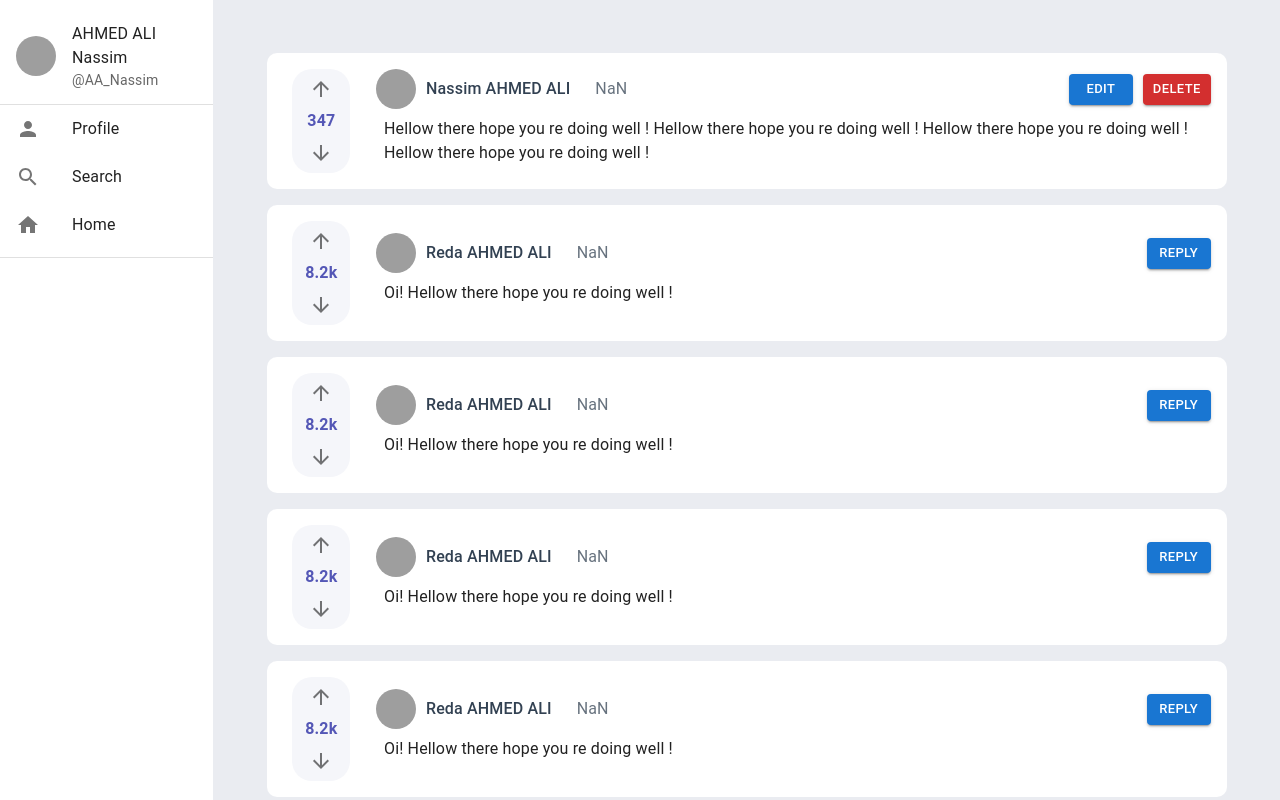
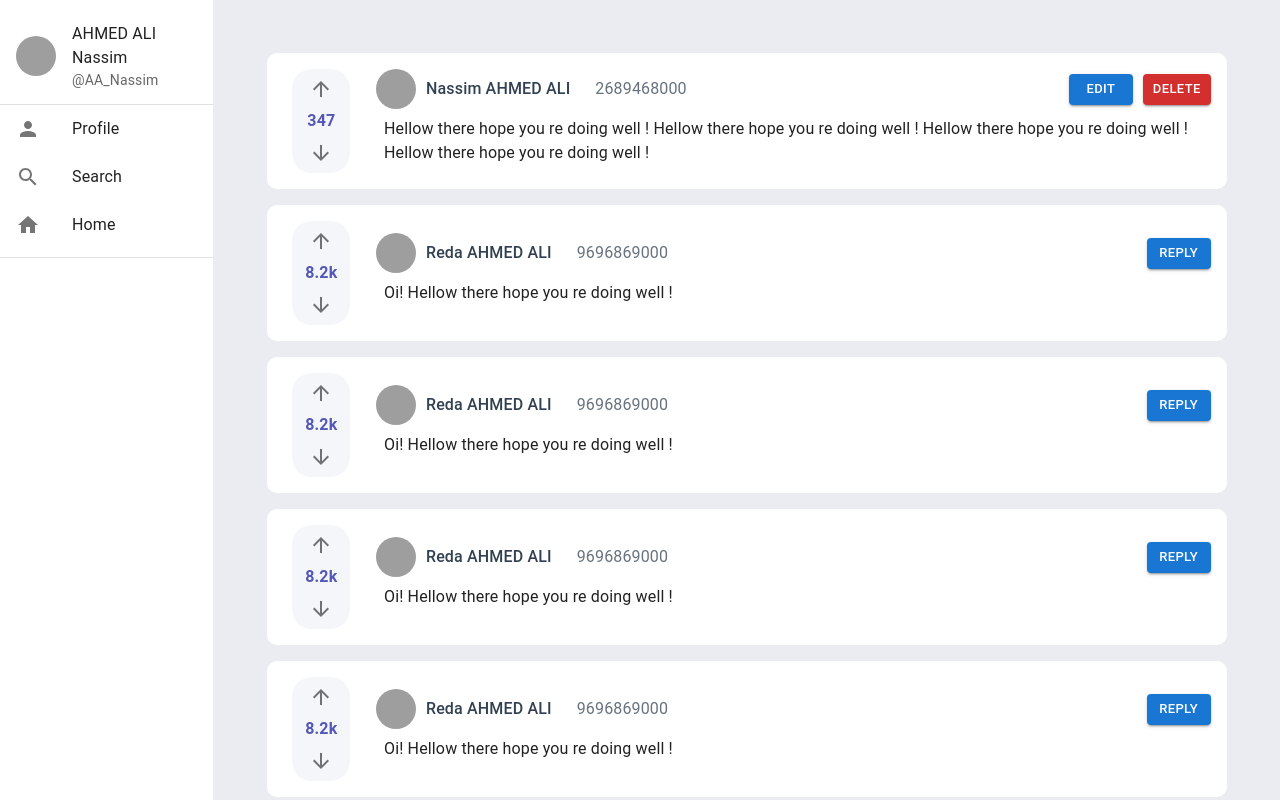
Before and after one commit to Nassim-Ddr/Twotter, a React (Create React App) app: page / in a window 1280 px wide. Shown: the top 800 px of the page. Built offline with nearby package versions, Linux system fonts and the light colour scheme; grey boxes are pictures that could not be loaded.

Commit message:
Fixed time display

```diff
--- a/src/components/Home.js
+++ b/src/components/Home.js
@@ -8,7 +8,7 @@ import '../style/Home.css';
 const postData = {
     userID: "@AA_Nassim",
     userName: "Nassim AHMED ALI",
-    postTime: new Date('2022-2-17T03:24:00'),
+    postTime: new Date(2022, 3, 4, 12, 32, 2),
     content: "Hellow there hope you re doing well ! Hellow there hope you re doing well ! Hellow there hope you re doing well ! Hellow there hope you re doing well !",
     score: 347
 }
@@ -16,7 +16,7 @@ const postData = {
 const postData2 = {
     userID: "@AA_Reda",
     userName: "Reda AHMED ALI",
-    postTime: new Date('2022-2-17T03:24:00'),
+    postTime: new Date(2022, 5, 24, 15, 2, 3),
     content: "Oi! Hellow there hope you re doing well !",
     score: 8222
 }
```
